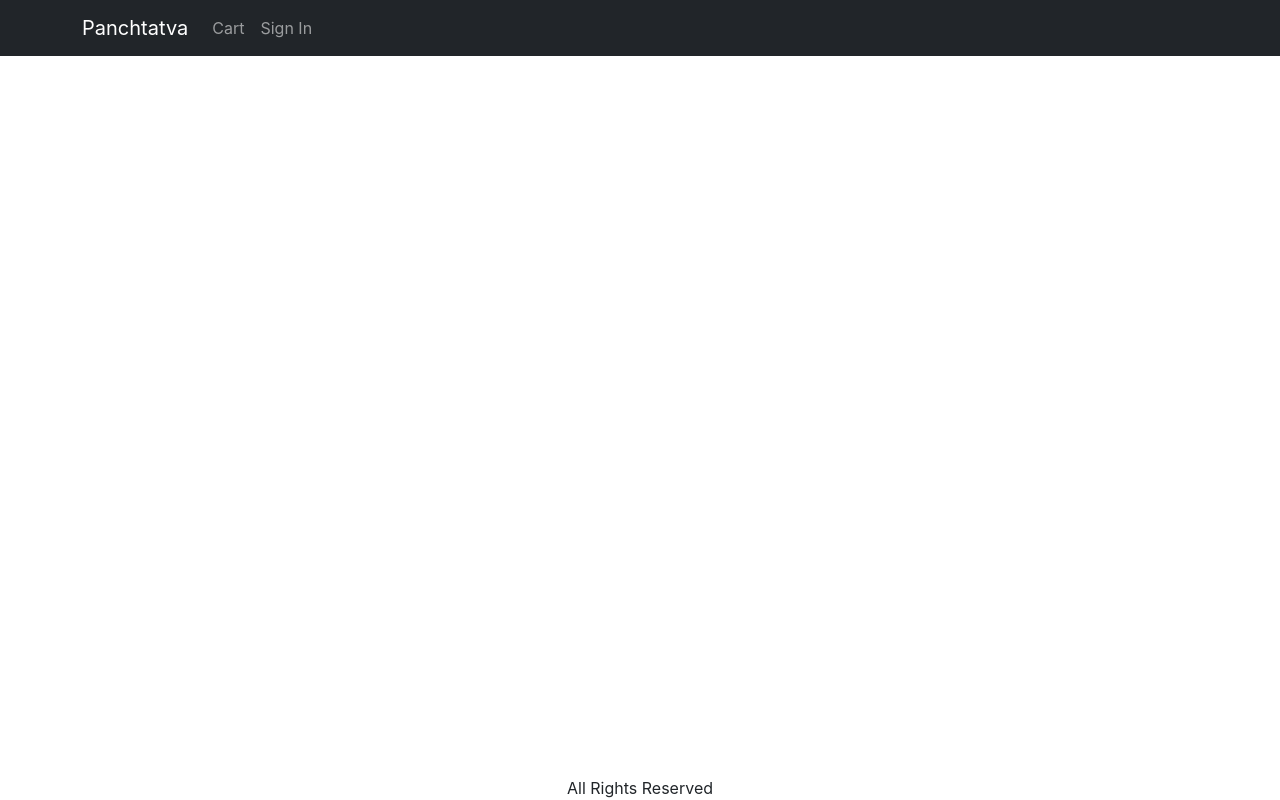
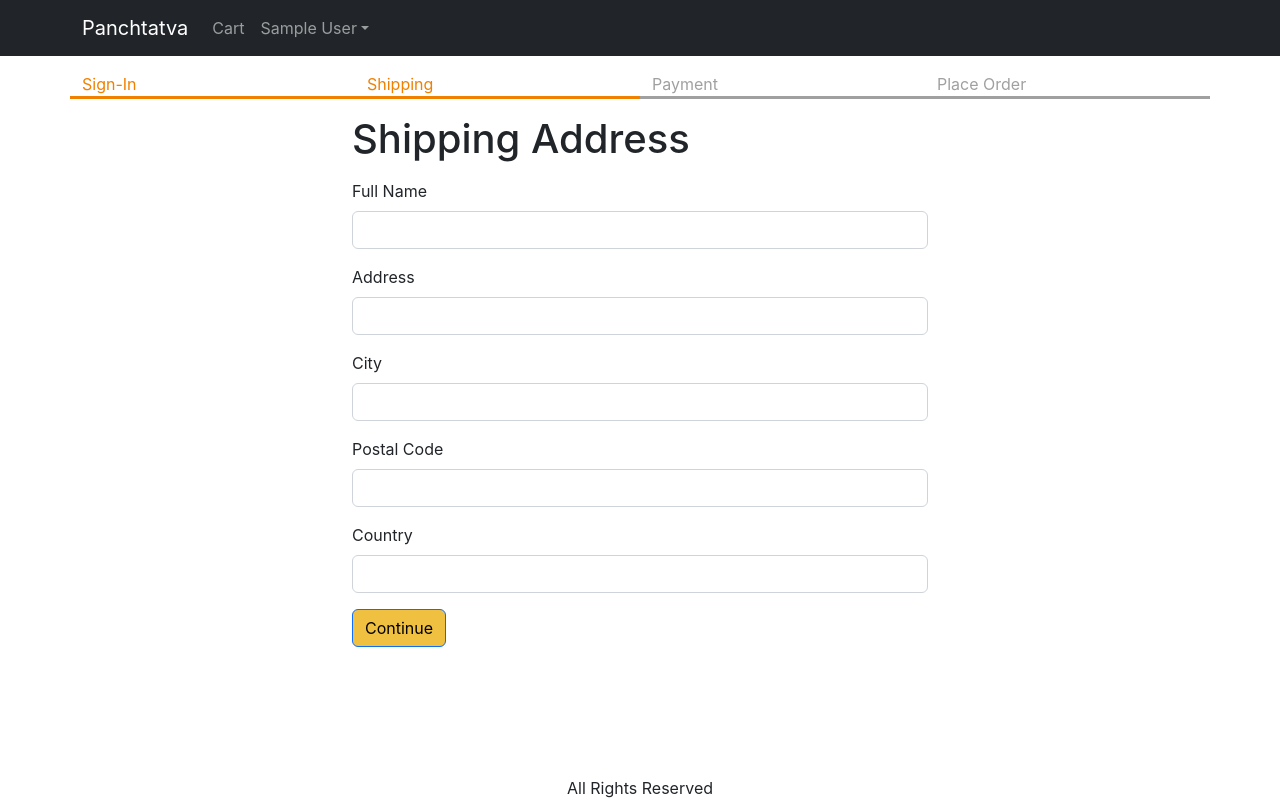
Before and after one commit to Sarthak-503/Panchtatva, a React (Create React App) app in the folder frontend/: page /shipping in a window 1280 px wide. Built offline with nearby package versions, Linux system fonts and the light colour scheme; sample sign-in values are in the browser's storage.

Commit message:
new commit

```diff
--- a/frontend/src/App.js
+++ b/frontend/src/App.js
@@ -15,6 +15,7 @@
 import NavDropdown from 'react-bootstrap/NavDropdown'
 import {ToastContainer} from 'react-toastify';
 import 'react-toastify/dist/ReactToastify.css';
+import ShippingAddressScreen from './screens/ShippingAddressScreen';
 
 function App() {
   const {state, dispatch: ctxDispatch} = useContext(Store);
@@ -23,6 +24,7 @@
   const signoutHandler = () => {
     ctxDispatch({ type: 'USER_SIGNOUT' });
     localStorage.removeItem('userInfo');
+    localStorage.removeItem('shippingAddress');
   };
 
   return (
@@ -76,6 +78,7 @@
       <Route path="/product/:slug" element={<ProductScreen />} />
       <Route path="/cart" element={<CartScreen />} />
       <Route path="/signin" element={<SigninScreen />} />
+      <Route path="/shipping" element={<ShippingAddressScreen />} />
       <Route path="/" element={<HomeScreen />} />
       </Routes>
       </Container>
--- a/frontend/src/Store.js
+++ b/frontend/src/Store.js
@@ -3,10 +3,13 @@
 export const Store = createContext();
 
 const initialState = {
-    cart: {
-        userInfo: localStorage.getItem('userInfo')
+    userInfo: localStorage.getItem('userInfo')
     ? JSON.parse(localStorage.getItem('userInfo'))
     : null,
+    cart: {
+    shippingAddress: localStorage.getItem('shippingAddress')
+      ? JSON.parse(localStorage.getItem('shippingAddress'))
+      : {},
         cartItems: localStorage.getItem('cartItems')
       ? JSON.parse(localStorage.getItem('cartItems'))
       : [],
@@ -38,7 +41,15 @@
         return {
             ...state,
             userInfo: null,
-        }
+        };
+        case 'SAVE_SHIPPING_ADDRESS':
+      return {
+        ...state,
+        cart: {
+          ...state.cart,
+          shippingAddress: action.payload,
+        },
+      };
     default:
         return state;
     }
--- /dev/null
+++ b/frontend/src/components/CheckoutSteps.js
@@ -0,0 +1,14 @@
+import React from 'react';
+import Row from 'react-bootstrap/Row';
+import Col from 'react-bootstrap/Col';
+
+export default function CheckoutSteps(props) {
+  return (
+    <Row className="checkout-steps">
+      <Col className={props.step1 ? 'active' : ''}>Sign-In</Col>
+      <Col className={props.step2 ? 'active' : ''}>Shipping</Col>
+      <Col className={props.step3 ? 'active' : ''}>Payment</Col>
+      <Col className={props.step4 ? 'active' : ''}>Place Order</Col>
+    </Row>
+  );
+}
--- a/frontend/src/index.css
+++ b/frontend/src/index.css
@@ -56,3 +56,12 @@
 .small-container {
   max-width: 600px;
 }
+
+.checkout-steps > div {
+  border-bottom: 0.2rem solid #a0a0a0;
+  color: #a0a0a0;
+}
+.checkout-steps > div.active {
+  border-bottom: 0.2rem solid #f08000;
+  color: #f08000;
+}
--- /dev/null
+++ b/frontend/src/screens/ShippingAddressScreen.js
@@ -0,0 +1,114 @@
+import React, { useContext, useEffect, useState } from 'react';
+import { Helmet } from 'react-helmet-async';
+import Form from 'react-bootstrap/Form';
+import Button from 'react-bootstrap/Button';
+import { useNavigate } from 'react-router-dom';
+import { Store } from '../Store';
+import CheckoutSteps from '../components/CheckoutSteps';
+
+export default function ShippingAddressScreen() {
+
+    const navigate = useNavigate();
+    const {state, dispatch: ctxDispatch} = useContext(Store);
+    const {
+        userInfo,
+        cart: { shippingAddress },
+      } = state;
+      const [fullName, setFullName] = useState(shippingAddress.fullName || '');
+      const [address, setAddress] = useState(shippingAddress.address || '');
+      const [city, setCity] = useState(shippingAddress.city || '');
+      const [postalCode, setPostalCode] = useState(
+        shippingAddress.postalCode || ''
+      );
+      useEffect(() => {
+        if(!userInfo) {
+            navigate('/signin?redirect=/shipping');
+        }
+      }, [userInfo, navigate])
+      const [country, setCountry] = useState(shippingAddress.country || '');
+
+  const submitHandler = (e) => {
+    e.preventDefault();
+    ctxDispatch({
+        type: 'SAVE_SHIPPING_ADDRESS',
+        payload: {
+          fullName,
+          address,
+          city,
+          postalCode,
+          country,
+        },
+      });
+      localStorage.setItem(
+        'shippingAddress',
+        JSON.stringify({
+          fullName,
+          address,
+          city,
+          postalCode,
+          country,
+        })
+      );
+      navigate('/payment');
+  }
+
+  return (
+    <div>
+      <Helmet>
+        <title>Shipping Address</title>
+      </Helmet>
+      <CheckoutSteps step1 step2></CheckoutSteps>
+      <div className="container small-container">
+      <h1 className="my-3">Shipping Address</h1>
+      <Form onSubmit={submitHandler}>
+        <Form.Group className="mb-3" controlId="fullName">
+          <Form.Label>Full Name</Form.Label>
+          <Form.Control
+            value={fullName}
+            onChange={(e) => setFullName(e.target.value)}
+            required
+          />
+        </Form.Group>
+        <Form.Group className="mb-3" controlId="address">
+          <Form.Label>Address</Form.Label>
+          <Form.Control
+            value={address}
+            onChange={(e) => setAddress(e.target.value)}
+            required
+          />
+        </Form.Group>
+        <Form.Group className="mb-3" controlId="city">
+          <Form.Label>City</Form.Label>
+          <Form.Control
+            value={city}
+            onChange={(e) => setCity(e.target.value)}
+            required
+          />
+        </Form.Group>
+        <Form.Group className="mb-3" controlId="postalCode">
+          <Form.Label>Postal Code</Form.Label>
+          <Form.Control
+            value={postalCode}
+            onChange={(e) => setPostalCode(e.target.value)}
+            required
+          />
+        </Form.Group>
+        <Form.Group className="mb-3" controlId="country">
+          <Form.Label>Country</Form.Label>
+          <Form.Control
+            value={country}
+            onChange={(e) => setCountry(e.target.value)}
+            required
+          />
+        </Form.Group>
+
+        <div className="mb-3">
+          <Button variant="primary" type="submit">
+            Continue
+          </Button>
+        </div>
+      </Form>
+      </div>
+    </div>
+  );
+}
```
